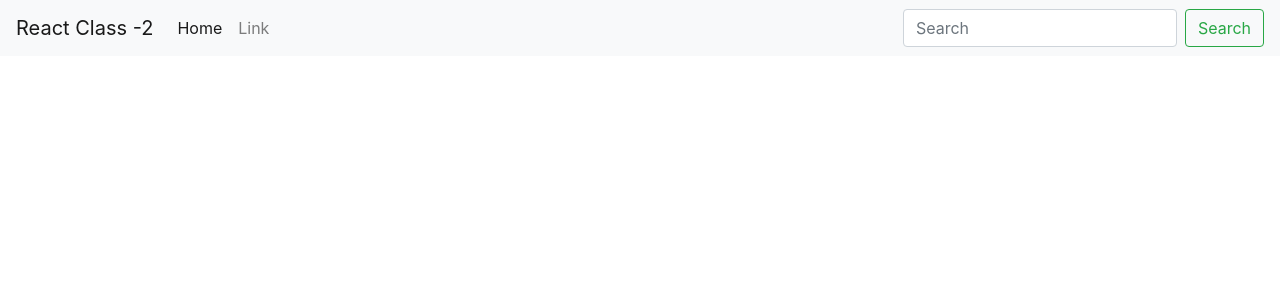
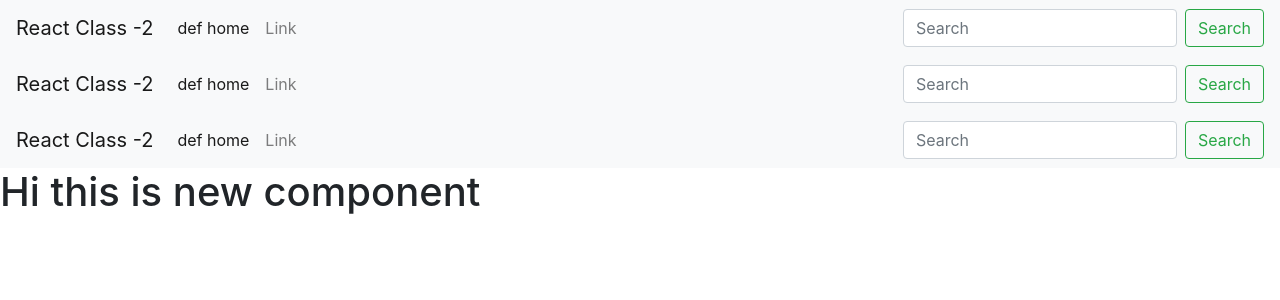
Before and after one commit to chetansankpal7007/cnc_react_js, a React (Create React App) app: page / in a window 1280 px wide. Shown: the top 300 px of the page. Built offline with nearby package versions, Linux system fonts and the light colour scheme.

Commit message:
jul_4_prop_type_isreaquired_defualt

```diff
--- a/src/App.js
+++ b/src/App.js
@@ -1,10 +1,14 @@
 import "./App_A.css";
 import Navbar from './component/Navbar'
-
+import Newcompoent from './component/New_compoent'
+const link= "https://react.dev/";
 function App() {
   return (
     <>
-      <Navbar title="React Class -2"/>
+      <Navbar title="React Class -2"  reactLink={link}/>
+      <Navbar title="React Class -2"  reactLink={link}/>
+      <Navbar title="React Class -2"  reactLink={link}/>
+      <Newcompoent/>
     </>
   );
 }
--- a/src/component/Navbar.js
+++ b/src/component/Navbar.js
@@ -1,5 +1,6 @@
 import React from 'react'
 import Search from './Search'
+import PropTypes from 'prop-types'
 
 export default function Navbar(props) {
   return (
@@ -24,11 +25,11 @@ export default function Navbar(props) {
           <ul className="navbar-nav mr-auto">
             <li className="nav-item active">
               <a className="nav-link" href="/">
-                Home <span className="sr-only">(current)</span>
+                {props.home} <span className="sr-only">(current)</span>
               </a>
             </li>
             <li className="nav-item">
-              <a className="nav-link" href="/">
+              <a className="nav-link" href={props.reactLink}>
                 Link
               </a>
             </li>
@@ -39,3 +40,14 @@ export default function Navbar(props) {
     </>
   )
 }
+
+Navbar.propTypes = {
+  title: PropTypes.string,
+  home: PropTypes.string.isRequired,
+  reactLink: PropTypes.string.isRequired
+}
+
+Navbar.defaultProps  = {
+  title: "duf title",
+  home: "def home"
+}
--- /dev/null
+++ b/src/component/New_compoent.js
@@ -0,0 +1,9 @@
+import React from 'react'
+
+export default function Newcompoent() {
+  return (
+    <div>
+      <h1>Hi this is  new component</h1>
+    </div>
+  )
+}
```
